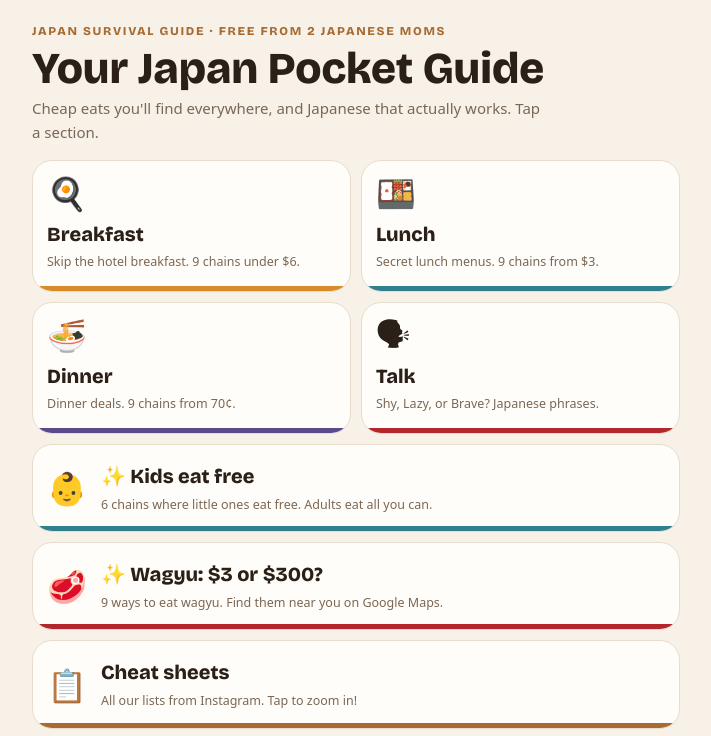
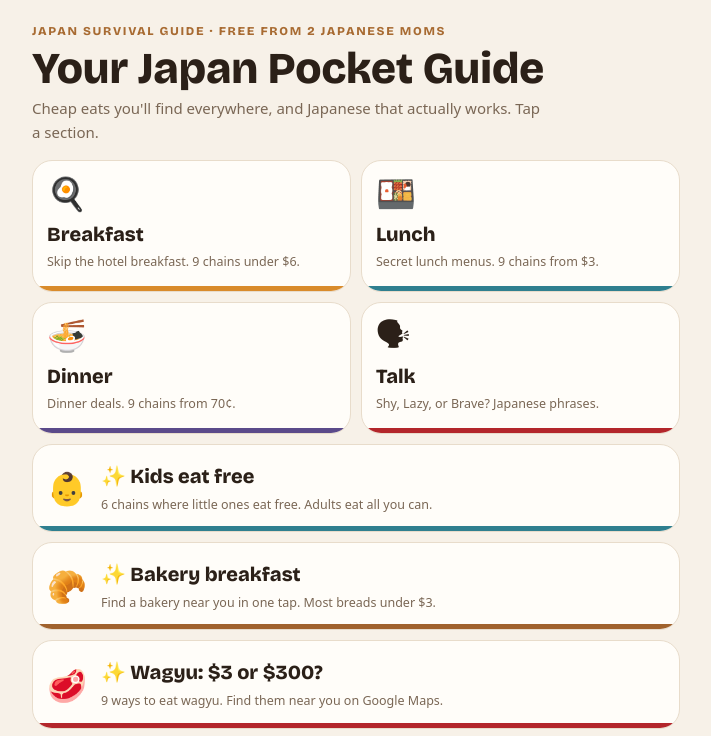
Before and after one commit to mirokujapanllc-netizen/pocket-guide-2moms, a plain HTML site: page index.html in a window 1280 px wide. Shown: the top 736 px of the page, without its empty margins (284-995 px from the left). Drawn offline with nearby package versions, Linux system fonts and the light colour scheme; a web font is replaced by a local one.

Commit message:
Add Bakery breakfast page, sheet and phrase
Co-Authored-By: Claude Opus 5.5 <noreply@anthropic.com>
Claude-Session: https://claude.ai/code/session_018hmGayQ3Ar1qz36jLk7p8f

```diff
--- a/index.html
+++ b/index.html
@@ -161,6 +161,7 @@ footer b{color:var(--fg);font-family:var(--display)}
       <button type="button" class="tile" data-go="dinner" style="--c:var(--night)"><span class="e">🍜</span><b>Dinner</b><small>Dinner deals. 9 chains from 70¢.</small></button>
       <button type="button" class="tile" data-go="talk" style="--c:var(--brave)"><span class="e">🗣</span><b>Talk</b><small>Shy, Lazy, or Brave? Japanese phrases.</small></button>
       <button type="button" class="tile wide" data-go="kidsfree" style="--c:#2f7f8f"><span class="e">👶</span><span><b>✨ Kids eat free</b><br><small>6 chains where little ones eat free. Adults eat all you can.</small></span></button>
+      <button type="button" class="tile wide" data-go="bakery" style="--c:#a0622d"><span class="e">🥐</span><span><b>✨ Bakery breakfast</b><br><small>Find a bakery near you in one tap. Most breads under $3.</small></span></button>
       <button type="button" class="tile wide" data-go="wagyu" style="--c:#b3262b"><span class="e">🥩</span><span><b>✨ Wagyu: $3 or $300?</b><br><small>9 ways to eat wagyu. Find them near you on Google Maps.</small></span></button>
       <button type="button" class="tile wide" data-go="sheets" style="--c:var(--brown)"><span class="e">📋</span><span><b>Cheat sheets</b><br><small>All our lists from Instagram. Tap to zoom in!</small></span></button>
     </div>
@@ -335,6 +336,20 @@ const MEALS = {
       {ja:"牛カツ", en:"Gyukatsu (beef cutlet)", what:"Crispy outside, rare inside. Many shops let you finish each bite on a mini grill at your table. Not always wagyu, but our favorite!", tip:"Bonus! We forgot it in our post. Our #1 pick."}
     ]
   }
+  ,bakery:{
+    color:"#a0622d", eyebrow:"Breakfast · From our post “Bakery breakfast”", copyLabel:"📋 Copy Japanese word",
+    title:"Bakery breakfast 🥐", lead:"Tap Open Maps on the first card to find bakeries near you. Then pick your bread!",
+    note:"💡 Our plan: buy bread at a bakery, then grab fresh coffee + cut fruit or yogurt at a konbini. Early morning? Not every bread is baked yet, so we often buy the day before. Big stations usually have a bakery. Prices are a rough guide and vary by shop. ¥158 = $1.",
+    shops:[
+      {ja:"パン屋", en:"Bakery (search this!)", what:"Type パン屋 into Google Maps to find bakeries near you", tip:"English search misses lots of small local shops."},
+      {ja:"メロンパン", en:"Melon pan", what:"Sweet cookie crust. No melon inside. About ¥150–250", tip:"Zero melon. Zero regrets."},
+      {ja:"カレーパン", en:"Curry pan", what:"Fried bun with curry inside. About ¥180–280", tip:"Lunch disguised as bread."},
+      {ja:"あんパン", en:"Anpan", what:"Sweet red bean paste. About ¥150–250", tip:"Beans for breakfast. Trust us."},
+      {ja:"クリームパン", en:"Cream pan", what:"Soft bun with custard. About ¥150–250", tip:"Dessert, but make it morning."},
+      {ja:"カツサンド", en:"Katsu sando", what:"Pork cutlet sandwich. About ¥350–500", tip:"No crusts. You're welcome."},
+      {ja:"フレンチトースト", en:"French toast (Moms' pick)", what:"Already soaked and baked. About ¥200–350", tip:"Just warm it up. Mom life."}
+    ]
+  }
 };
 /* What kind of shop it is (shown as a label on every shop card) */
 const SHOP_TYPES = {
@@ -351,6 +366,7 @@ const SHOP_TYPES = {
 const MEAL_PHOTOS = {breakfast:true, lunch:true, dinner:true, wagyu:true, kidsfree:true}; /* photos: img/shop-<meal>-<number>.jpg, same order as the list */
 /* ===== CHEAT SHEETS: newest first. file = img/<id>.jpg, thumbnail = img/<id>-thumb.jpg ===== */
 const SHEETS = [
+  {id:"bakery", title:"Bakery breakfast", note:"10 breads, most under $3", isNew:true},
   {id:"beauty", title:"A Japanese hairdresser's beauty picks", note:"What I actually use. From $1", isNew:true},
   {id:"chuhi", title:"Juice? Nope.", note:"9 konbini chu-hi, 3% to 9%", isNew:true},
   {id:"buy-these", title:"Buy these in Japan.", note:"Same brand. Way less.", isNew:true},
@@ -375,7 +391,7 @@ const SHEETS = [
   {id:"toilet-cheatsheet", title:"Toilet button cheat sheet", note:"Match the kanji"},
   {id:"trash-cans", title:"No trash cans in Japan?!", note:"What Japanese parents do"}
 ];
-const MEAL_SHEET = {breakfast:"breakfast", lunch:"lunch", dinner:"dinner", wagyu:"wagyu", kidsfree:"kidsfree"};
+const MEAL_SHEET = {bakery:"bakery", breakfast:"breakfast", lunch:"lunch", dinner:"dinner", wagyu:"wagyu", kidsfree:"kidsfree"};
 /* ===== PHRASES: edit this list to update the Talk section =====
    new:true  → shows a NEW badge and appears under "✨ New"
    post:"…"  → shows which Instagram post it came from */
@@ -384,6 +400,7 @@ const CATS = [
   ["onsen","♨️ Onsen"],["shop","🏪 Konbini & shops"],["help","🆘 Help"],["basic","🙏 Basics"]
 ];
 const PHRASES = [
+  {c:"food", new:true, post:"Bakery breakfast", ja:"店内で食べられますか？", ro:"Tennai de taberaremasu ka?", en:"Can I eat here?", say:"ten-nai deh tah-beh-rah-reh-mas-ka", tip:"Some bakeries have seats. Some use a different tray color for eat-in. Check the sign!"},
   {c:"shop", new:true, post:"Beauty picks", ja:"海外で使えますか？", ro:"Kaigai de tsukaemasu ka?", en:"Can I use it outside Japan?", say:"kai-gai deh tsoo-kah-eh-mas-ka", tip:"Many hair dryers and irons are 100V only. Check the box, or pack a voltage converter."},
   {c:"shop", new:true, post:"Juice? Nope.", ja:"これはお酒ですか？", ro:"Kore wa osake desu ka?", en:"Is this alcohol?", say:"koh-reh wah oh-sah-keh des-ka", tip:"Look for お酒 on the can. Many fruit cans in the fridge are chu-hi (alcohol)."},
   {c:"shop", new:true, post:"Buy these in Japan.", ja:"このサイズはありますか？", ro:"Kono saizu wa arimasu ka?", en:"Do you have this in my size?", say:"koh-noh sai-zoo wah ah-ree-mas-ka", tip:"Shoes use cm sizes in Japan (e.g. 26 cm). Show the number on your phone."},
--- a/sw.js
+++ b/sw.js
@@ -1,5 +1,5 @@
 /* Offline support: change VERSION whenever the app is updated */
-const VERSION = "pocket-guide-2026-11-19a";
+const VERSION = "pocket-guide-2026-11-19b";
 const SHELL = ["./", "./index.html", "./manifest.webmanifest", "./icon-192.png", "./icon-512.png", "./apple-touch-icon.png"];
 self.addEventListener("install", e => {
   e.waitUntil(caches.open(VERSION).then(c => c.addAll(SHELL)).then(() => self.skipWaiting()));
```
Also changed, not shown: img/bakery-thumb.jpg (added), img/bakery.jpg (added).
